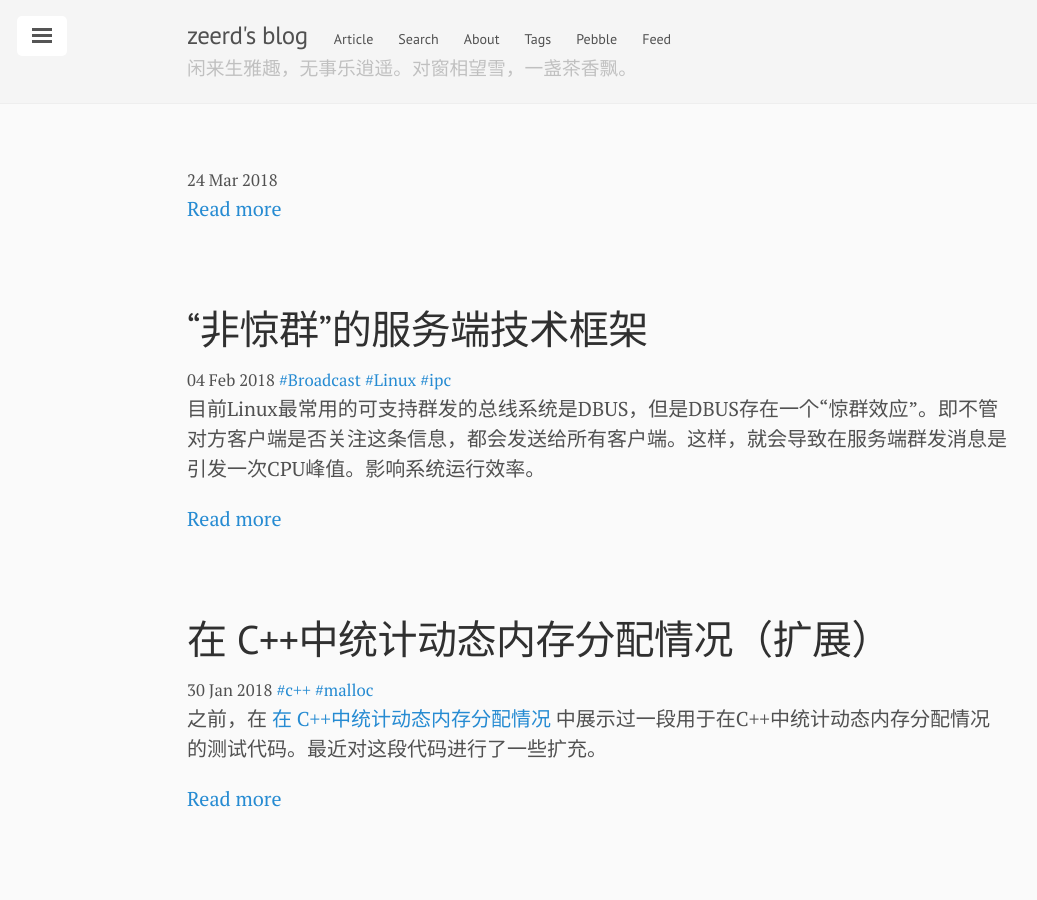
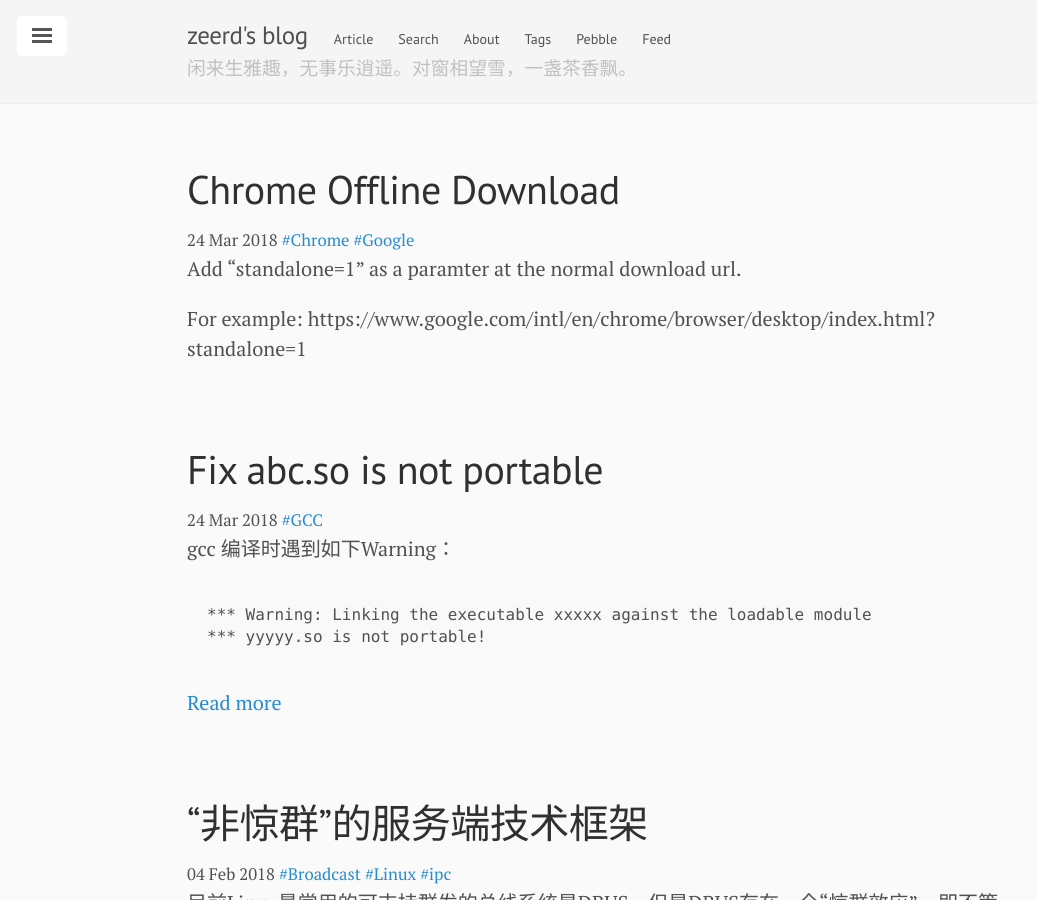
Before and after one commit to zeerd/zeerd.github.io, a Jekyll site: the page built from index.html, in a window 1280 px wide and 900 px high. Shown: the whole window, without its empty margins (43-1080 px from the left). Built offline with Jekyll 4.4.1, drawn with Linux system fonts in a browser that asks for light colours; the list of posts is cut into pages by our own code; some of the changed text lies outside the part shown.

Commit message:
add 2018-03-24-chrome-offline-installer.md

```diff
--- /dev/null
+++ b/_posts/2018-03-24-chrome-offline-installer.md
@@ -0,0 +1,10 @@
+---
+layout: post
+title: Chrome Offline Download
+tag: [Chrome, Google]
+---
+
+Add "standalone=1" as a paramter at the normal download url.
+
+For example:
+https://www.google.com/intl/en/chrome/browser/desktop/index.html?standalone=1
```
Also changed, not shown: _posts/2018-03-24-abc-so-is-not-portable.md (+3 -1 lines).
